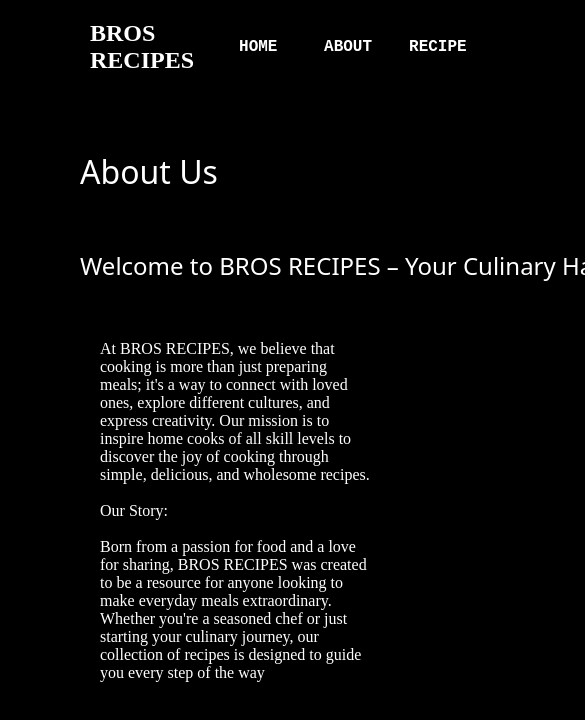
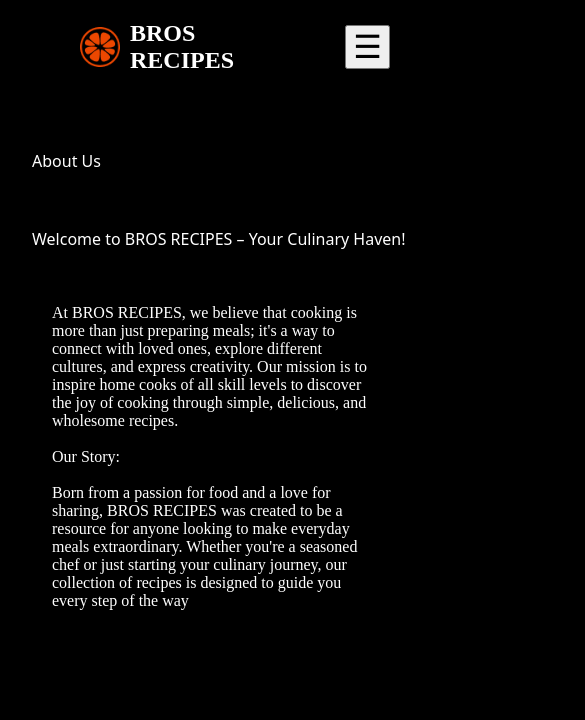
Before and after one commit to Habib-bhai/Simple-Recipe-App-Next.js, a Next.js app: page /aboutus in a window 390 px wide. Shown: the top 720 px of the page, 585 px wide, since content can reach past the window. Built offline with nearby package versions, Linux system fonts and the light colour scheme.

Commit message:
added responsiveness

```diff
--- a/src/app/aboutus/page.tsx
+++ b/src/app/aboutus/page.tsx
@@ -1,13 +1,13 @@
 import Navbar from "../components/navbar"
-import   "../main.css"
+import   "@/src/app/main.css"
 
 
 
 export default function About(){
     return <>
     <Navbar/>
-    <h1 className="firstHeading">About Us</h1>
-    <h2 className="firstHeading">Welcome to BROS RECIPES – Your Culinary Haven!</h2>
+    <h1 className={`firstHeading `}>About Us</h1>
+    <h2 className={`firstHeading `}>Welcome to BROS RECIPES – Your Culinary Haven!</h2>
     <p className="aboutUsPara"><br/>
 
 At BROS RECIPES, we believe that cooking is more than just preparing meals; it's a way to connect with loved ones, explore different cultures, and express creativity. Our mission is to inspire home cooks of all skill levels to discover the joy of cooking through simple, delicious, and wholesome recipes.
--- a/src/app/components/navbar.tsx
+++ b/src/app/components/navbar.tsx
@@ -1,13 +1,30 @@
-export default function Navbar() {
+"use client"
+
+import { useState } from "react"
+import SideBar from "./sideBar"
+
+
+export default function Navbar(){
+  const [isOpen, setIsOpen] = useState(false);
+
+  const toggleSidebar = () => {
+    setIsOpen(!isOpen);
+  };
+
     return <>
     <div className="nav">
       <div className="logo"></div>
     <h2>BROS RECIPES</h2>
     <ul className="list">
-        <a href="/" className="navAnchors"><li>HOME</li></a>
-        <a href="/aboutus" className="navAnchors"><li>ABOUT</li></a>
-        <a href="/recipe" className="navAnchors"><li>RECIPE</li></a>
+        <a href="/" className="navAnchors hideOnMobile"><li>HOME</li></a>
+        <a href="/aboutus" className="navAnchors hideOnMobile"><li>ABOUT</li></a>
+        <a href="/recipe" className="navAnchors hideOnMobile"><li>RECIPE</li></a>
     </ul>
+    <button className="sideBarToggler" onClick={toggleSidebar} style={{ fontSize: '2rem' }}>
+        ☰
+      </button>
+      <SideBar isOpen={isOpen} toggleSidebar={toggleSidebar} />
     </div>
+
     </>
 }
--- /dev/null
+++ b/src/app/components/sideBar.module.css
@@ -0,0 +1,54 @@
+/* components/Sidebar.module.css */
+.sidebar {
+    width: 250px;
+    height: 100%;
+    background-color: #3333335b;
+    backdrop-filter: blur(10px);
+    color: #fff;
+    position: fixed;
+    top: 0;
+    left: -250px; /* Hidden by default */
+    transition: left 0.3s ease-in-out;
+    z-index: 2;
+    display: flex;
+    flex-direction: column;
+    justify-content: space-between ;
+    gap: 100px ;
+  }
+
+  @media only screen and (max-width: 450px) {
+
+    .sidebar {
+      width: 100vw;
+      left: -500px;
+    }
+  }
+  .sidebar.open {
+    left: 0; /* Visible when open */
+  }
+
+  .closeButton {
+    background: none;
+    border: none;
+    color: white;
+    font-size: 2rem;
+    cursor: pointer;
+    position: absolute;
+    top: 10px;
+    right: 10px;
+  }
+
+  .navList {
+    list-style-type: none;
+    /* padding: 0; */
+    margin: 20px 0;
+  }
+
+  .navItem {
+    margin: 20px 0;
+  }
+
+  .navLink {
+    color: #fff;
+    text-decoration: none;
+  }
--- /dev/null
+++ b/src/app/components/sideBar.tsx
@@ -0,0 +1,22 @@
+"use client"
+import "@/src/app/main.css"
+import Link from "next/link"
+import Style from "@/src/app/components/sideBar.module.css"
+
+
+export default function SideBar({ isOpen, toggleSidebar }: {isOpen: boolean, toggleSidebar: ()=> void }) {
+
+
+
+    return <div className={`${Style.sidebar} ${isOpen ? Style.open : ''}`}>
+    <button className={Style.closeButton} onClick={toggleSidebar}>X</button>
+    <nav>
+        <ul className={Style.navList}>
+          <li className={Style.navItem}><a href="/" className={Style.navLink}>Home</a></li>
+          <li className={Style.navItem}><a href="/aboutus" className={Style.navLink}>About</a></li>
+          <li className={Style.navItem}><a href="/recipe" className={Style.navLink}>Recipe</a></li>
+
+        </ul>
+      </nav>
+  </div>
+}
--- a/src/app/main.css
+++ b/src/app/main.css
@@ -5,13 +5,19 @@ body {
     color: white;
 }
 
+
+
+
 .nav {
     padding-left: 5rem;
     display: flex;
     justify-content: left;
     align-items: center;
     position: relative;
+    /* width: 100vw; */
 }
+
+
 
 .navAnchors {
     width: 55px;
@@ -56,11 +62,34 @@ body {
     font-family: 'Courier New', Courier, monospace;
 }
 
+.sideBarToggler {
+    display: none;
+}
+
+
+
+
+
+/* MEDIA QUERIES FOR NAVBAR */
+@media only screen and (max-width: 700px) {
+
+    .sideBarToggler {
+        display: block;
+    }
+
+    .hideOnMobile {
+        display: none;
+    }
+
+}
+
+
 .firstHeading {
     font-family: "sans",'Gill Sans', 'Gill Sans MT', Calibri, 'Trebuchet MS', sans-serif;
     font-weight: 500;
     margin-top: 3.5rem;
     margin-left: 5rem;
+    font-size: 2rem;
     position: relative;
     width: max-content;
 }
@@ -68,6 +97,19 @@ body {
 .aboutUsPara {
     margin-left: 5rem;
     padding: 20px;
+}
+
+
+
+@media only screen and (min-width: 360px) and (max-width: 500px) {
+    .firstHeading {
+        font-size: 1rem;
+        margin-left: 2rem;
+    }
+
+    .aboutUsPara {
+        margin-left: 2rem;
+    }
 }
 
 .firstHeading::before {
--- a/src/app/page.tsx
+++ b/src/app/page.tsx
@@ -1,10 +1,12 @@
 import "./main.css"
 import Navbar from "./components/navbar"
 import Card from "./components/card"
+import SideBar from "./components/sideBar"
 
 export default function Hello() {
   return ( <>
   <Navbar/>
+  {/* <SideBar styleClass="hide"/> */}
     <h1 className="firstHeading">POPULAR RECIPES</h1>
     <div className="CardParent">
     <Card url="/asset/meatball.png" href="/recipe/popular/meatBall" title="Easy Meat Balls"/>
--- a/src/app/recipe/page.tsx
+++ b/src/app/recipe/page.tsx
@@ -4,7 +4,6 @@ import { useState} from "react";
 import { useRouter } from 'next/navigation';
 
 import Navbar from "../components/navbar";
-import "../main.css"
 import "@/src/app/recipe/recipe.css"
 
 const Recipe: React.FC =()=>{
```
Also changed, not shown: src/app/recipe/recipe.css (+16 -0 lines), public/asset/Close.svg (added), public/asset/HAMBURGER.svg (added).
